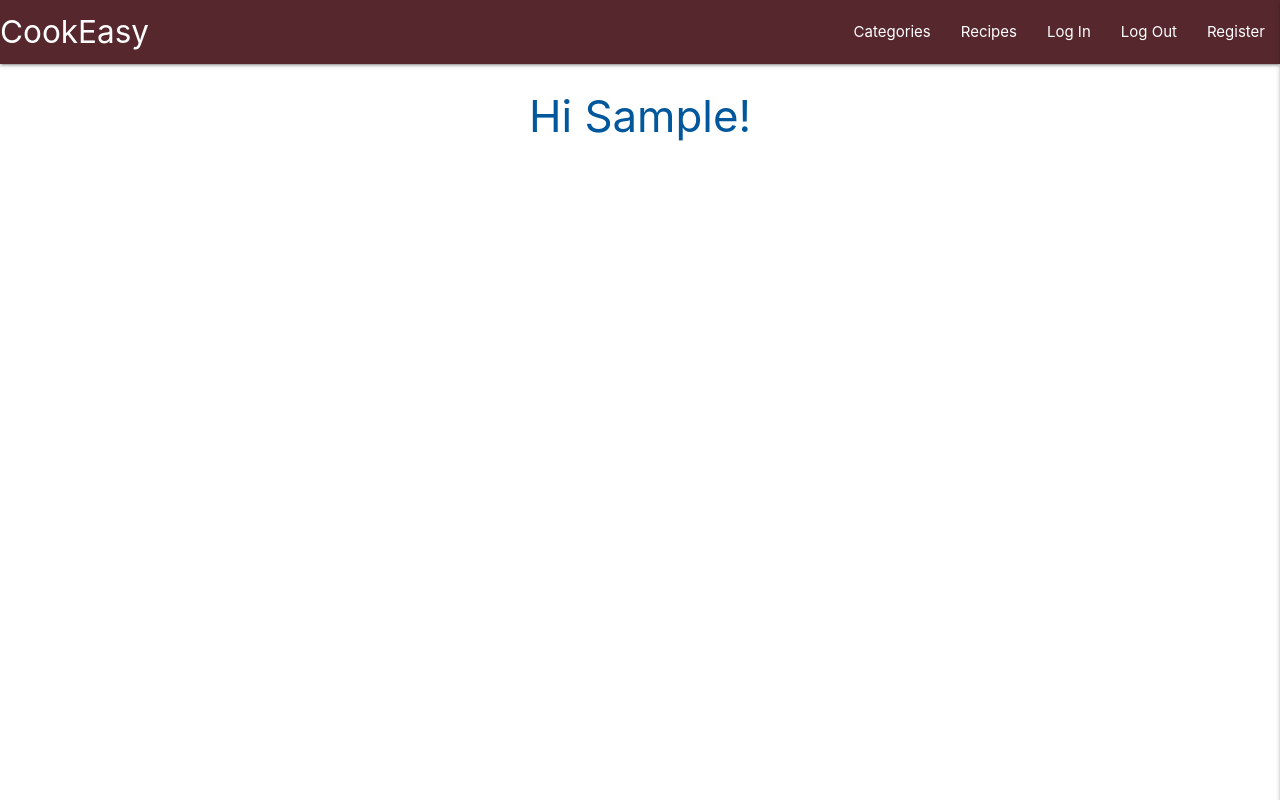
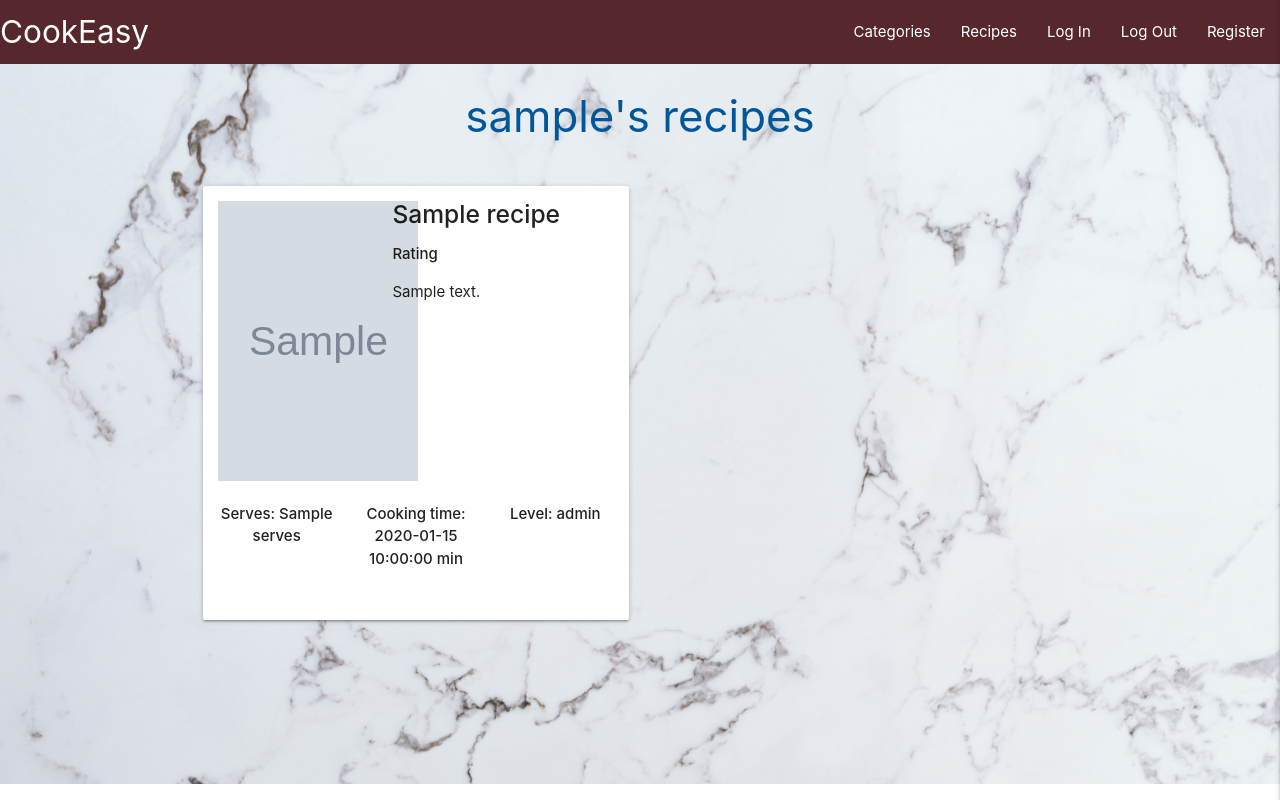
Before and after one commit to ErnestaMajute/MS3, a Flask app: a page that uses templates/profile.html in a window 1280 px wide. Run offline with Flask 2, Linux system fonts and the light colour scheme; the visitor is signed in with stand-in values (Sample User, id 1); grey boxes marked "Sample" are stand-in pictures; a database or web service that is not in the repository returns one stand-in record (values such as "Sample title"); some libraries are stand-ins or nearby versions.

Commit message:
Functionality added to profile.html, to view users recipes

```diff
--- a/app.py
+++ b/app.py
@@ -78,10 +78,12 @@ def register():
 @app.route("/profile/<username>", methods=["GET", "POST"])
 def profile(username):
     username = mongo.db.users.find_one(
-        {"username": session["user"]})["first_name"]
+        {"username": session["user"]})["username"]
+    recipes = mongo.db.recipes.find({'username': username})
 
     if session["user"]:
-        return render_template("profile.html", username=username)
+        return render_template(
+            "profile.html", username=username, recipes=recipes)
 
     return redirect(url_for("login"))
 
--- a/static/css/style.css
+++ b/static/css/style.css
@@ -90,6 +90,15 @@ nav {
 	background-size: cover;
 }
 
+.profile-container {
+    min-height: 90vh;
+	background: url("../css/images/recipes-marble.jpg") no-repeat center center fixed;
+	-webkit-background-size: cover;
+	-moz-background-size: cover;
+	-o-background-size: cover;
+	background-size: cover;
+}
+
 .intro-container {
     padding-top: 20px;
 }
--- a/templates/profile.html
+++ b/templates/profile.html
@@ -1,12 +1,45 @@
 {% extends "base.html" %}
 {% block content %}
 
-    <section class="profile-section">
+    <section class="profile-container">
         <div class="row">
             <div class="col s12 m8 offset-m2">
                 <h3 class="center-align light-blue-text text-darken-4">
-                    Hi {{ username }}!
+                    {{ username }}'s recipes
                 </h3>
+            </div>
+        </div>
+
+        <div class="container">
+            <div class="row">
+                {% for recipe in recipes %}
+
+                    <div class="col s12 l6">
+                        <div class="card-panel rec-card">
+                            <div class="card-main">
+                                <div class="row content-margin">
+                                    <div class="recipe-image col s5 m5 center container">
+                                        <img class="img-sizing" alt="{{ recipe.rec_name }}" src="{{ recipe.rec_img }}">
+                                    </div>
+                                    <div class="content-margin col s7 m7 right container">
+                                        <h5 class="recipe-header"><strong>{{ recipe.rec_name }}</strong></h5>
+                                        <p><strong>Rating</strong></p>
+                                        <p class="text">{{ recipe.description }}</p>
+                                    </div>
+                                </div>
+                                <div class="">
+                                    <div class="row recipe-footer">
+                                        <p class="col s4 center"><strong>Serves: {{ recipe.serves }}</strong></p>
+                                        <p class="col s4 center"><strong>Cooking time: {{ recipe.cook_time }} min</strong></p>
+                                        <p class="col s4 center"><strong>Level: {{ recipe.level }}</strong></p>
+                                    </div>
+                                </div>
+                            </div>
+                        </div>
+
+                    </div>
+
+                {% endfor %}
             </div>
         </div>
     </section>
```
